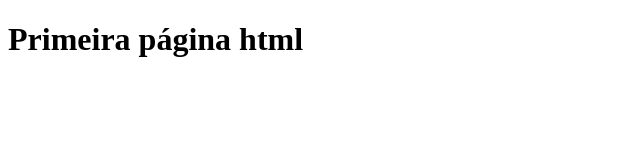
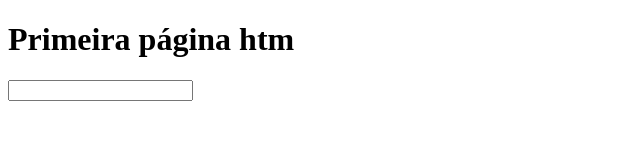
Before and after one commit to cleyton27/bascGit, a plain HTML site: page index.html in a window 1280 px wide. Shown: the whole page, without its empty margins (0-640 px from the left). Drawn offline with Linux system fonts and the light colour scheme.

Commit message:
Testando troca de branchs

```diff
--- a/index.html
+++ b/index.html
@@ -4,8 +4,15 @@
 	<title>Home</title>
 </head>
 <body>
-	<h1>Primeira página html </h1>
+	<h1>Primeira página htm </h1>
 
+<h2></h2>
+
+<div>
+	<form>
+		<input type="" name="">
+	</form>
+</div>
 
 </body>
 </html>
```
